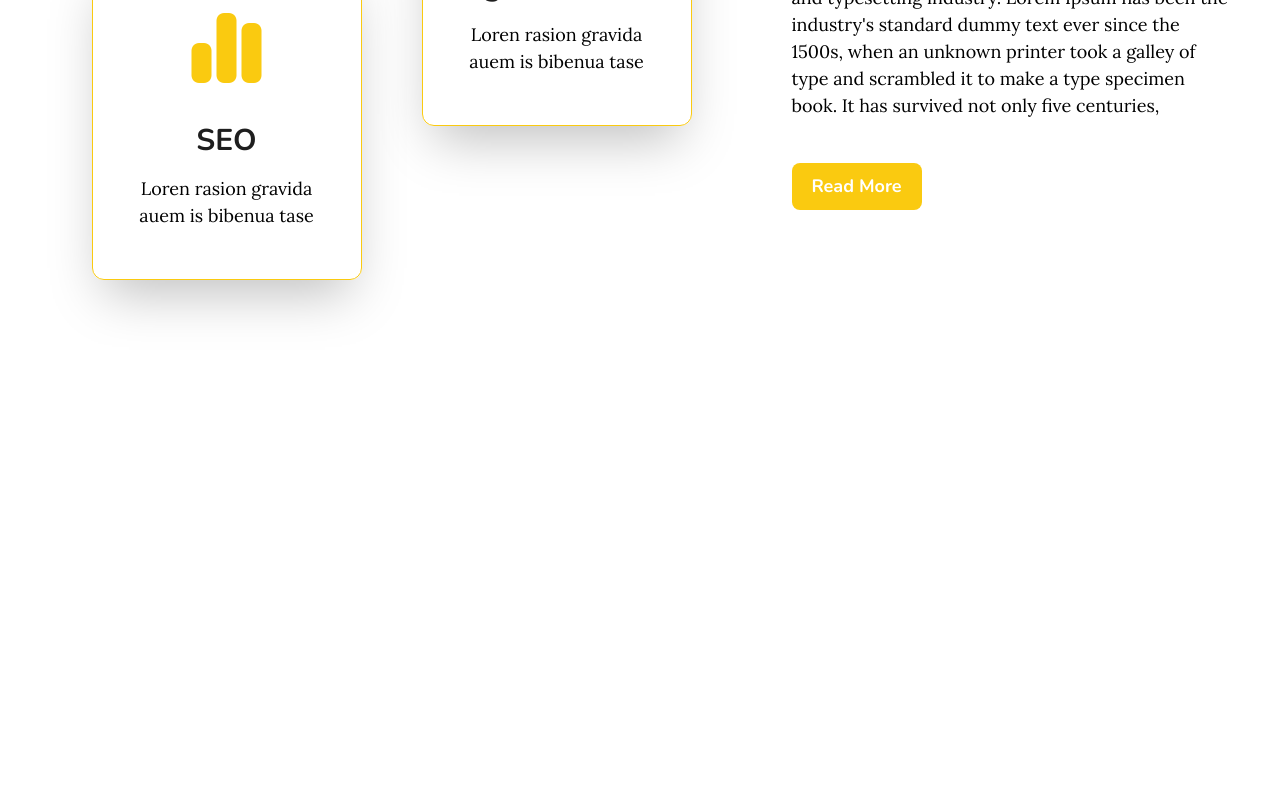
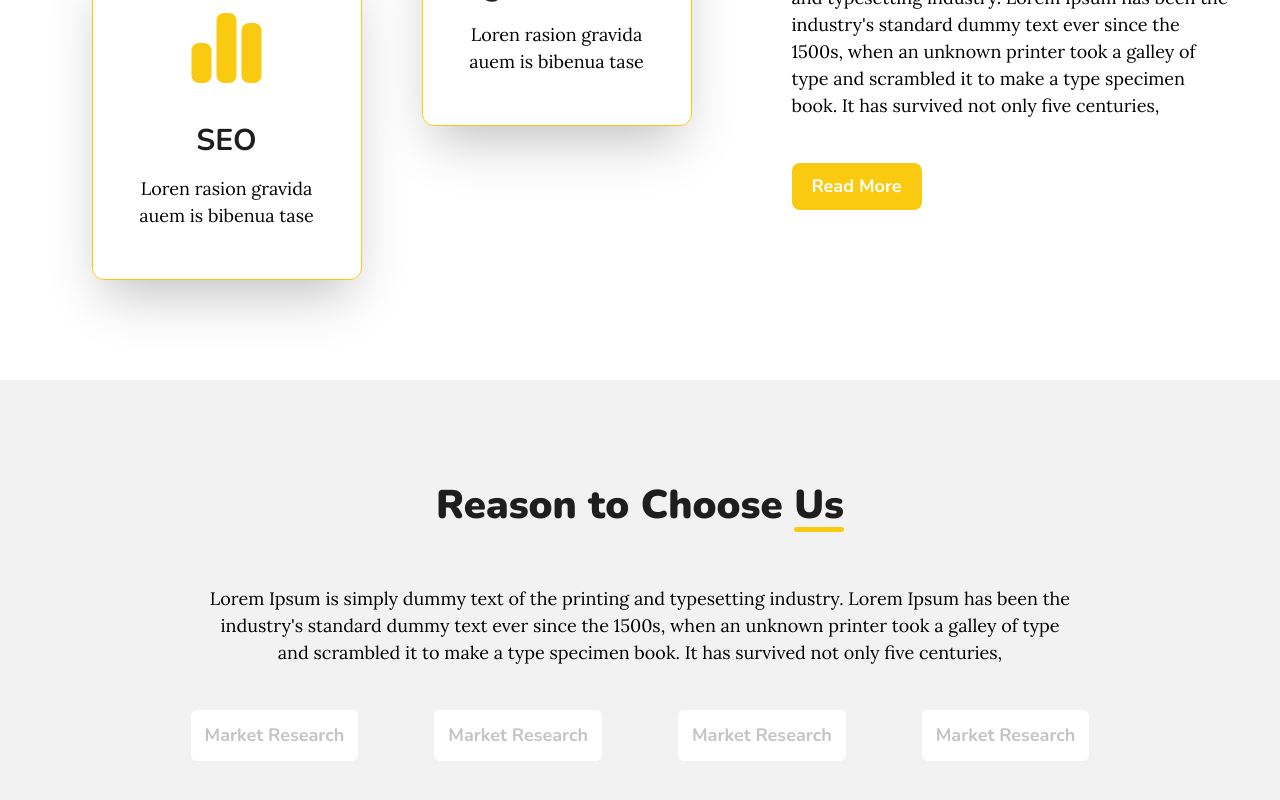
Before and after one commit to saimunhasanrifat14/the-firm, a React (Vite) app: page / in a window 1280 px wide. Shown: the part 2057-2857 px from the top of the page. Before the commit the page ends 2437 px from the top, so only its background shows below. Built offline with nearby package versions, Linux system fonts and the light colour scheme; some icons are missing.

Commit message:
create a button2 component and create about top part

```diff
--- a/src/App.jsx
+++ b/src/App.jsx
@@ -4,6 +4,7 @@ import Banner from "./component/banner";
 import Partner from "./component/Partner";
 import Clients from "./component/Clients";
 import Idea from "./component/Idea";
+import About from "./component/About";
 const App = () => {
   return (
     <>
@@ -12,6 +13,7 @@ const App = () => {
       <Partner></Partner>
       <Clients></Clients>
       <Idea></Idea>
+      <About></About>
     </>
   );
 };
--- /dev/null
+++ b/src/component/About.jsx
@@ -0,0 +1,32 @@
+import React from "react";
+import Container from "./CommonComponent/Container";
+import Button2 from "./CommonComponent/Button2";
+
+const About = () => {
+  return (
+    <div className="bg-bg_gray_three py-[95px]">
+      <Container>
+        <div className="flex flex-col justify-center items-center">
+          <h3 className="text-[40px] font-black text-text_black_color text-center font-nunito mb-[50px]">
+            Reason to Choose <span className="heading">Us</span>
+          </h3>
+          <p className="text-[18px] font-normal mb-[44px] font-lora mb-[40px] text-center w-[864px]">
+            Lorem Ipsum is simply dummy text of the printing and typesetting
+            industry. Lorem Ipsum has been the industry's standard dummy text
+            ever since the 1500s, when an unknown printer took a galley of type
+            and scrambled it to make a type specimen book. It has survived not
+            only five centuries,
+          </p>
+          <div className="flex justify-center items-center gap-[76px]">
+            <Button2 btnContent={"Market Research"}></Button2>
+            <Button2 btnContent={"Market Research"}></Button2>
+            <Button2 btnContent={"Market Research"}></Button2>
+            <Button2 btnContent={"Market Research"}></Button2>
+          </div>
+        </div>
+      </Container>
+    </div>
+  );
+};
+
+export default About;
--- /dev/null
+++ b/src/component/CommonComponent/Button2.jsx
@@ -0,0 +1,9 @@
+import React from 'react'
+
+const Button2 = ({btnContent}) => {
+  return (
+    <button className='button2 text-[18px] font-bold font-nunito text-[#C4C4C4] py-[12px] px-[14px] rounded-md bg-bg_white'>{btnContent}</button>
+  )
+}
+
+export default Button2
--- a/src/index.css
+++ b/src/index.css
@@ -7,6 +7,7 @@
     --text_black_color : #1E1E1E;
     --bg_gray_one : #d4d4d4;
     --bg_gray_two : #fbfbfb;
+    --bg_gray_three : #F2F2F2;
     --bg_white_one : #fbfbfb;
     --bg_white : #fff;
     --nunito : "Nunito", serif;
@@ -62,4 +63,47 @@
         border-radius: 10px;
         background-color: var(--yellow_color);
     }
+    .button2{
+        position: relative;
+        transition: all linear .2s;
+    }
+    .button2:hover{
+        background-color: var(--yellow_color);
+        color: white;
+    }
+    .button2::before{
+        position: absolute;
+        content: "";
+        width: 0px;
+        height: 0px;
+        background-color: var(--yellow_color);
+        top: 50%;
+        left: 0px;
+        transform: translateY(-50%);
+        transition: all ease-out .2s;
+    }
+    .button2::after{
+        position: absolute;
+        content: "";
+        width: 0px;
+        height: 0px;
+        border-radius: 50%;
+        background-color: var(--yellow_color);
+        top: 50%;
+        left: 0px;
+        transform: translateY(-50%);
+        transition: all ease-out .2s;
+    }
+    .button2:hover::before{
+        left: -35px;
+        width: 40px;
+        height: 3px;
+    }
+    .button2:hover::after{
+        left: -40px;
+        width: 20px;
+        height: 20px;
+
+    }
+
 }
--- a/tailwind.config.js
+++ b/tailwind.config.js
@@ -11,6 +11,7 @@ export default {
         text_black_color : "var(--text_black_color)",
         bg_gray_one : "var(--bg_gray_one)",
         bg_gray_two : "var(--bg_gray_two)",
+        bg_gray_three : "var(--bg_gray_three)",
         bg_white_one : "var(--bg_white_one)",
         bg_white : "var(--bg_white)",
       },
```
Also changed, not shown: src/assets/branding.png (added).
